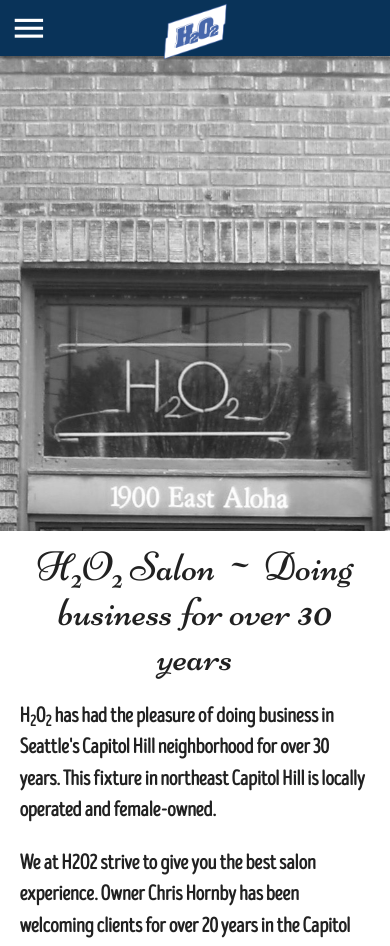
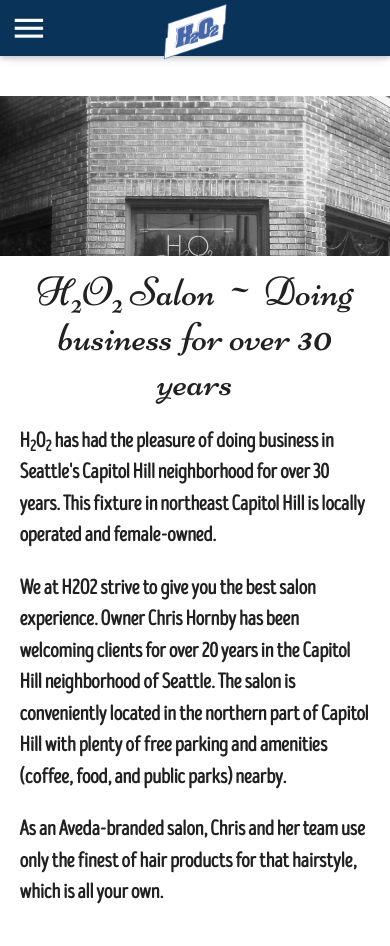
Before and after one commit to TEnders64/H2O2, a CodeIgniter app: page / in a window 390 px wide. Shown: the top 946 px of the page. Run offline with CodeIgniter, Linux system fonts and the light colour scheme; some libraries are stand-ins or nearby versions.

Commit message:
mobile optimizing for parallax

```diff
--- a/application/views/index.php
+++ b/application/views/index.php
@@ -27,7 +27,7 @@
 			if (window.location.hash !== '#contact'){
 				scrollBy(0, -70);
 			}else{
-				scrollBy(0, -5);
+				scrollBy(0, -30);
 			}
 		}
 		window.addEventListener("hashchange", shiftWindow);
@@ -37,8 +37,41 @@
 
 		$(document).ready(function(){
 
-			$('.button-collapse').sideNav();
-			$('.parallax').parallax();
+			$(window).resize(function(){
+				var win = $(window);
+				if (win.width() > 860){
+					$('.parallax').parallax();
+					$('.parallax img').css('height', '1000px');
+					$('.parallax img').css('bottom', '-150px');
+					$('.parallax-container').css('height', '475px');
+				}else{
+					$('.parallax').parallax();
+					$('.parallax img').css('height', '400px');
+					$('.parallax img').css('bottom', '-50px');
+					$('.parallax-container').css('height', '200px');
+				}
+			});
+
+			var win = $(window);
+			if (win.width() > 860){
+				$('.parallax').parallax();
+				$('.parallax img').css('height', '1000px');
+				$('.parallax img').css('bottom', '-150px');
+				$('.parallax-container').css('height', '475px');
+			}else{
+				$('.parallax').parallax();
+				console.log('window width under 860!');
+				$('.parallax img').css('height', '400px');
+				$('.parallax img').css('bottom', '-50px');
+				$('.parallax-container').css('height', '200px');
+			}
+
+			//activating the hamburger side nav
+			$('.button-collapse').sideNav({
+				menuWidth: 200,
+				closeOnClick: true
+			});
+
 			$('li.icons div, h6.contact_info, ul#slide-out li').addClass('valign-wrapper');
 			$('li.icons img, ul#slide-out a').addClass('valign');
 			$('div.services div.bordering, div.about div, div.services_bottom div.bordering').addClass('hoverable');
@@ -127,7 +160,7 @@
 	<?php $this->load->view('/partials/header'); ?>
 	<main>
 		<div class="parallax-container">
-			<div class="parallax building"><img src="/assets/images/storefront_BW.jpg" alt="salon"></div>
+			<div class="parallax building"><img id="salon" src="/assets/images/storefront_BW.jpg" alt="salon"></div>
 		</div>
 		<div class="section intro z-depth-2">
 		    <div class="row container">
--- a/assets/css/style.css
+++ b/assets/css/style.css
@@ -3,6 +3,7 @@
 @-ms-viewport       { width: device-width; }
 @-o-viewport        { width: device-width; }
 @viewport           { width: device-width; }
+
 
 div.parallax-container{
 	height: 475px;
@@ -11,10 +12,13 @@ div.parallax img{
 	height: 1000px;
 }
 div.salon img{
-	bottom: -100px;
+	bottom: -150px;
+}
+div.salon2 img{
+	bottom: -150px;
 }
 div.bottles img{
-	bottom: -150px;
+	bottom: -100px;
 }
 @font-face {
     font-family: rust;
@@ -226,3 +230,22 @@ footer.page-footer{
 div.footer-copyright{
 	height: 57px !important;
 }
+
+/*@media screen and (max-device-width: 860px){
+
+	div.parallax-container{
+		height: 232px;
+	}
+	div.parallax img{
+		height: 500px;
+	}
+	div.salon img{
+		bottom: -150px;
+	}
+	div.salon2 img{
+		bottom: -150px;
+	}
+	div.bottles img{
+		bottom: -100px;
+	}
+}*/
--- a/todo.txt
+++ b/todo.txt
@@ -8,6 +8,7 @@ Google Maps -
 Mobile -
 	- (DONE) Sidenav styling
 	See Google Maps
+	My phone takes a long time to load the page...image size? safari?
 
 Content -
 	Services sections still need filled in
```
Also changed, not shown: assets/images/storefront_BW_small.jpg (added), 1 other file.
